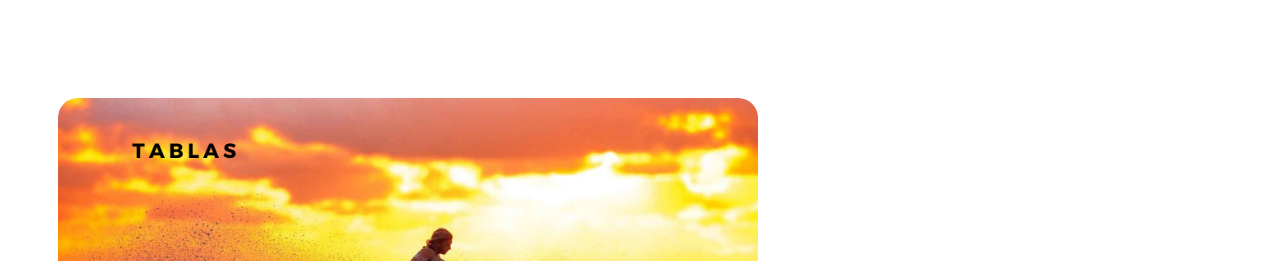
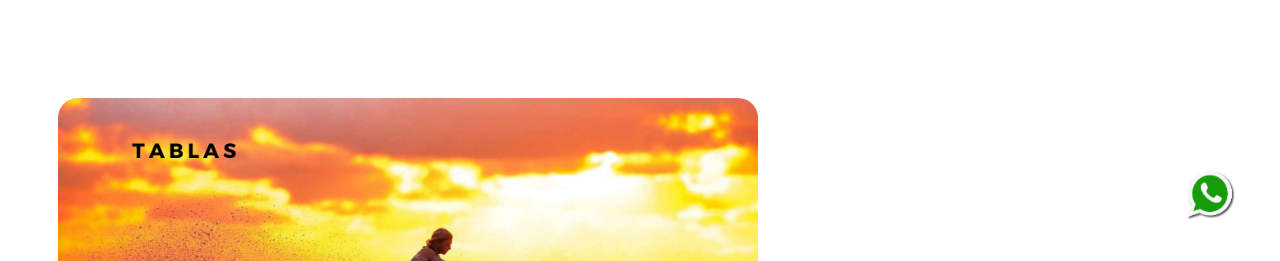
Before and after one commit to Melanialassia/ClientSurf, a React (Vite) app in the folder client/client/: page / in a window 1280 px wide. Shown: the part 539-800 px from the top of the page. Built offline with nearby package versions, Linux system fonts and the light colour scheme; a web font is replaced by a local one.

Commit message:
bottón de whatsapp

```diff
--- a/client/client/src/App.module.css
+++ b/client/client/src/App.module.css
@@ -1,7 +1,22 @@
-.image {
+/* .image {
   bottom: 130px;
   margin-right: -20px;
   width: 60px;
   margin-left: 1423px;
   position: fixed;
+} */
+
+.image {
+  bottom: 5%; /* Ajusta la distancia desde la parte inferior usando un porcentaje */
+  margin-right: -20px;
+  width: 60px;
+  right: 5%; /* Ajusta la distancia desde el lado derecho usando un porcentaje */
+  position: fixed;
 }
+
+/* Media query para ajustes específicos en pantallas más grandes */
+@media screen and (min-width: 768px) {
+  .image {
+    width: 50px; /* Ajusta el tamaño del botón para pantallas más grandes si es necesario */
+  }
+}
--- a/client/client/src/userComponents/features/UserDashboard/container/MyProfile.jsx
+++ b/client/client/src/userComponents/features/UserDashboard/container/MyProfile.jsx
@@ -37,8 +37,8 @@ const MyProfile = () => {
         <div className={styles.profileInfo}>
           <h3 className={styles.textt}>{myAccount}</h3>
           <h4 className={styles.text}>{personalInfo}</h4>
-          <p className={styles.texto}>{dataUser.nameUser}</p>
-          <p className={styles.texto}>{dataUser.emailUser}</p>
+          <p className={styles.texto}>{userData.nameUser}</p>
+          <p className={styles.texto}>{userData.emailUser}</p>
           <Button
             style={{
               width: "100px",
```
